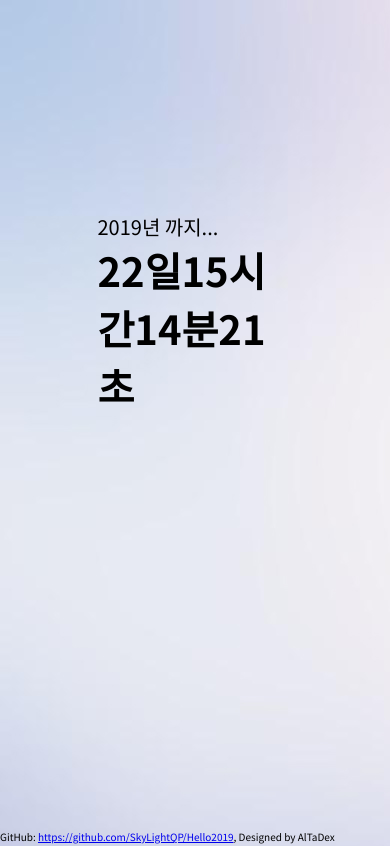
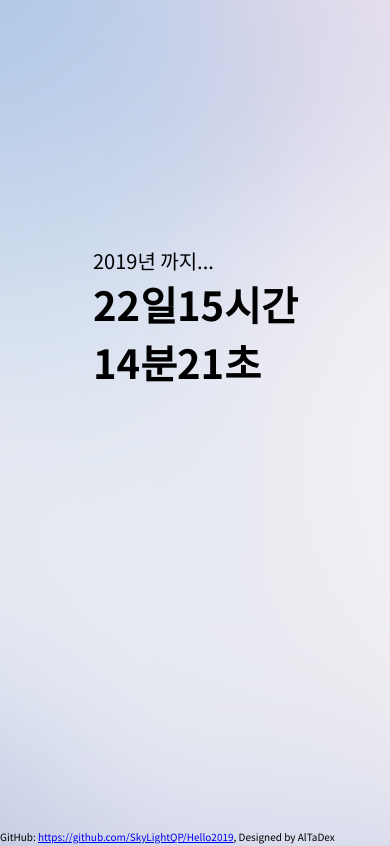
Before and after one commit to SkyLightQP/Hello2019, a Nuxt app: page / in a window 390 px wide. Shown: the top 846 px of the page. Built offline with nearby package versions, Linux system fonts and the light colour scheme.

Commit message:
배경 이미지 변경, 모바일 화면에서 확대/축소 차단

```diff
--- a/nuxt.config.js
+++ b/nuxt.config.js
@@ -7,7 +7,7 @@ module.exports = {
         title: '안녕! 2019!',
         meta: [
             {charset: 'utf-8'},
-            {name: 'viewport', content: 'width=device-width, initial-scale=1'}
+            {name: 'viewport', content: 'width=device-width, initial-scale=1, user-scalable=no, minimum-scale=1.0, maximum-scale=1'}
         ]
     },
 
--- a/pages/index.vue
+++ b/pages/index.vue
@@ -1,7 +1,6 @@
 <template>
     <section>
         <div id="box">
-            <img src="~/assets/background.jpg"/>
             <div id="text">
                 <span id="top">2019년 까지...</span>
                 <div id="time">
@@ -11,6 +10,7 @@
                     <span id="s">초</span>
                 </div>
             </div>
+            <img src="~/assets/background.png"/>
         </div>
     </section>
 </template>
@@ -19,23 +19,22 @@
     body {
         overflow-x: hidden;
         overflow-y: hidden;
+        max-width: 100%;
+        height: 100%;
         margin: 0;
     }
 
     #box {
         position: relative;
 
-        img {
-
-        }
         #text {
             position: absolute;
             top: 50%;
             left: 50%;
             transform: translate(-50%, -50%);
             color: #000000;
-            margin-top: -220px;
-            margin-left: 150px;
+            margin-top: -190px;
+            margin-left: 140px;
             width: 1000px;
 
             #top {
@@ -56,12 +55,12 @@
         }
     }
 
-    @media screen and (max-width: 600px) {
+    @media screen and (max-width: 630px) {
         #box {
             #text {
-                width: 50%;
-                margin-top: -230px;
-                margin-left: 0;
+                width: 60%;
+                margin-top: -225px;
+                margin-left: 15px;
                 #top {
                     font-size: 20px;
                 }
```
Also changed, not shown: assets/background.jpg (deleted), assets/background.png (added).
